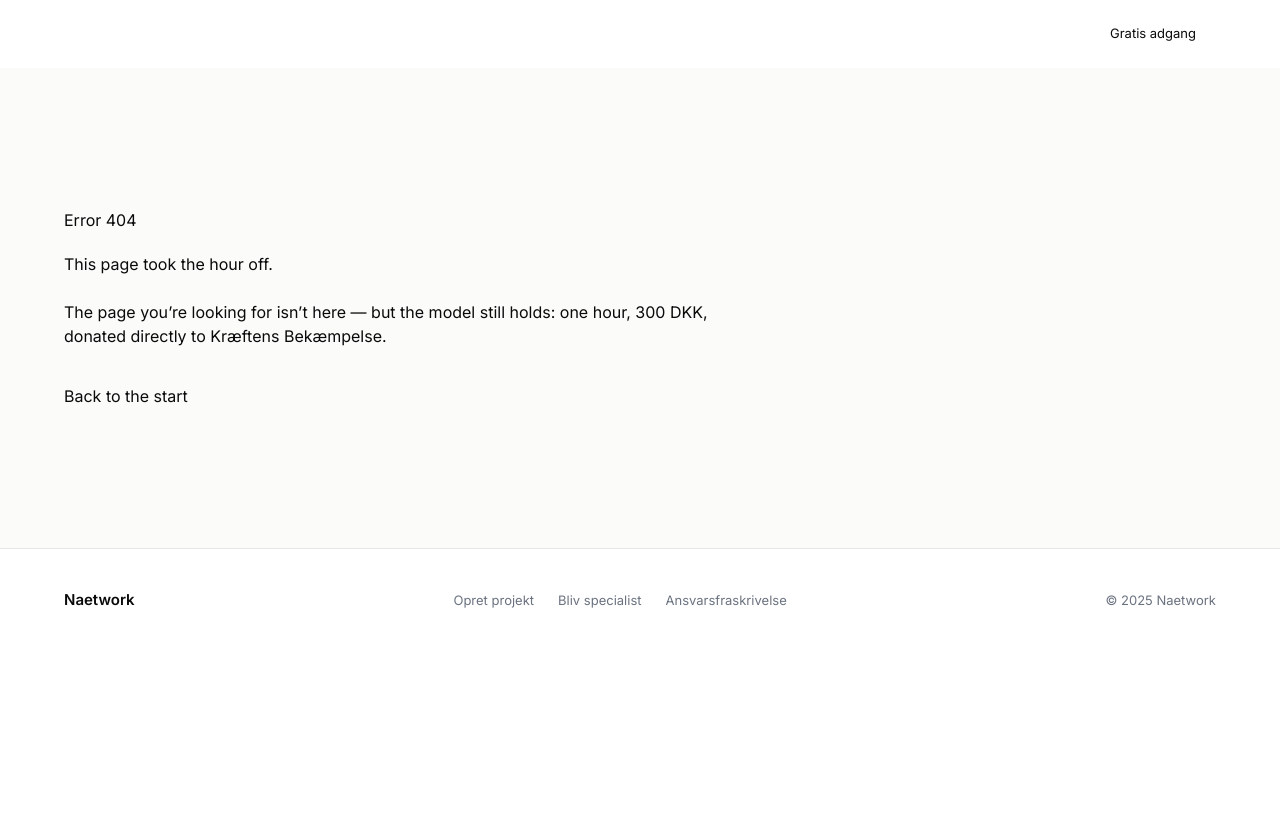
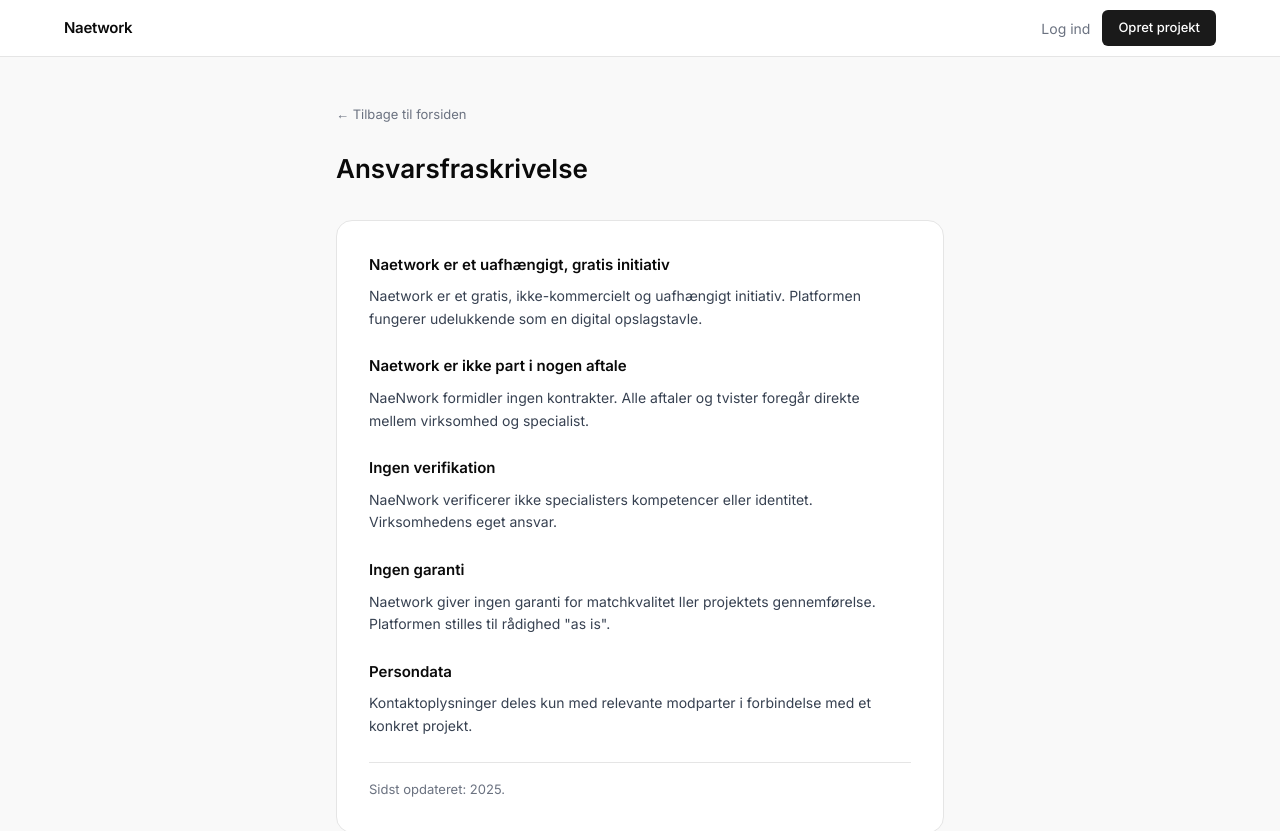
Before and after one commit to mikkelstreet-png/Naetwork, a Next.js app: page /ansvarsfraskrivelse in a window 1280 px wide. Before the commit this address had no page. Shown: the top 831 px of the page. Before the commit the page ends 800 px from the top, so only its background shows below. Built offline with nearby package versions, Linux system fonts and the light colour scheme; no server answers.

Commit message:
redesign: app/ansvarsfraskrivelse/page.tsx

```diff
--- /dev/null
+++ b/app/ansvarsfraskrivelse/page.tsx
@@ -0,0 +1,26 @@
+import Link from 'next/link';
+import { Navbar } from '@/components/Navbar';
+import { Footer } from '@/components/Footer';
+
+export default function AnsvarsfraskrivelsePage() {
+  return (
+    <div className="min-h-screen flex flex-col">
+      <Navbar />
+      <main className="flex-1 bg-[#f9f9f9]">
+        <div className="wrap py-12 max-w-2xl">
+          <Link href="/" className="text-[13px] text-[#6b7280] hover:text-[#0a0a0a] mb-6 block">← Tilbage til forsiden</Link>
+          <h1 className="text-[26px] font-semibold text-[#0a0a0a] mb-8">Ansvarsfraskrivelse</h1>
+          <div className="bg-white border border-[#e5e5e5] rounded-xl p-6 sm:p-8 flex flex-col gap-6 text-[14px] leading-relaxed text-[#374151]">
+            <section><h2 className="text-[15px] font-semibold text-[#0a0a0a] mb-2">Naetwork er et uafhængigt, gratis initiativ</h2><p>Naetwork er et gratis, ikke-kommercielt og uafhængigt initiativ. Platformen fungerer udelukkende som en digital opslagstavle.</p></section>
+            <section><h2 className="text-[15px] font-semibold text-[#0a0a0a] mb-2">Naetwork er ikke part i nogen aftale</h2><p>NaeNwork formidler ingen kontrakter. Alle aftaler og tvister foregår direkte mellem virksomhed og specialist.</p></section>
+            <section><h2 className="text-[15px] font-semibold text-[#0a0a0a] mb-2">Ingen verifikation</h2><p>NaeNwork verificerer ikke specialisters kompetencer eller identitet. Virksomhedens eget ansvar.</p></section>
+            <section><h2 className="text-[15px] font-semibold text-[#0a0a0a] mb-2">Ingen garanti</h2><p>Naetwork giver ingen garanti for matchkvalitet ller projektets gennemførelse. Platformen stilles til rådighed "as is".</p></section>
+            <section><h2 className="text-[15px] font-semibold text-[#0a0a0a] mb-2">Persondata</h2><p>Kontaktoplysninger deles kun med relevante modparter i forbindelse med et konkret projekt.</p></section>
+            <p className="text-[13px] text-[#6b7280] border-t border-[#e5e5e5] pt-4">Sidst opdateret: 2025.</p>
+          </div>
+        </div>
+      </main>
+      <Footer />
+    </div>
+  );
+}
```
